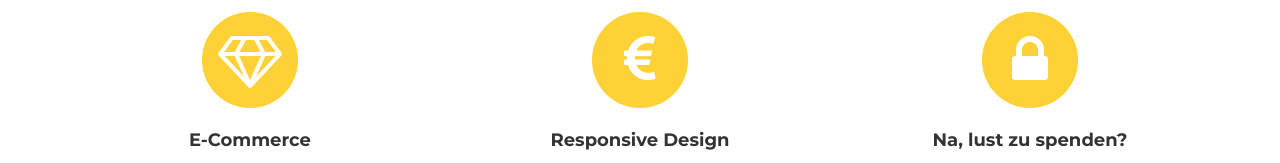
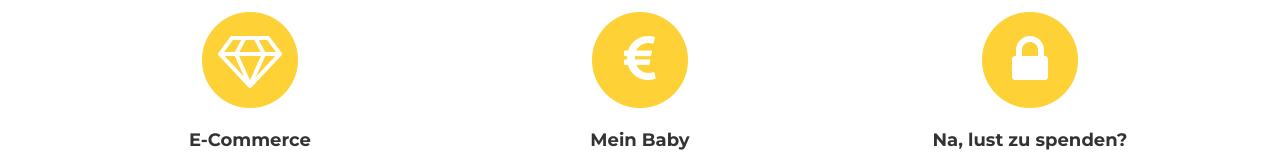
Before and after one commit to carlottasch/Carlottas-website, a website: page docs/index.html in a window 1280 px wide. Shown: the part 1060-1223 px from the top of the page. Drawn offline with nearby package versions, Linux system fonts and the light colour scheme; a web font is replaced by a local one.

Commit message:
changed text

```diff
--- a/docs/index.html
+++ b/docs/index.html
@@ -108,7 +108,7 @@
                         <i class="fa fa-circle fa-stack-2x text-primary"></i>
                         <i class="fa fa-eur  fa-stack-1x fa-inverse"></i>
                     </span>
-                    <h4 class="service-heading">Responsive Design</h4>
+                    <h4 class="service-heading">Mein Baby</h4>
                     <p class="text-muted">Lorem ipsum dolor sit amet, consectetur adipisicing elit. Minima maxime quam architecto quo inventore harum ex magni, dicta impedit.</p>
                 </div>
                 <div class="col-md-4">
```
